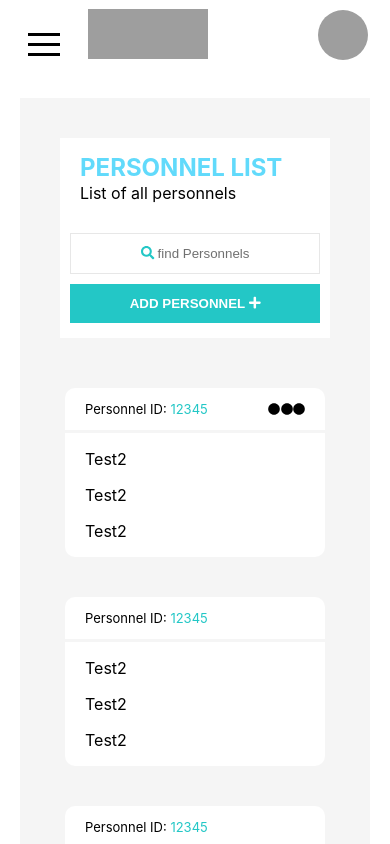
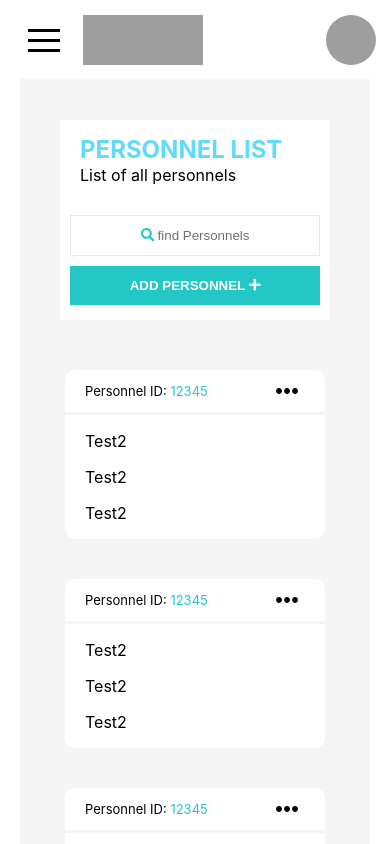
Before and after one commit to izzanrasyid/gadjian-test, a React (Create React App) app: page / in a window 390 px wide. Shown: the top 844 px of the page. Built offline with nearby package versions, Linux system fonts and the light colour scheme; grey boxes are pictures that could not be loaded.

Commit message:
layouting navbar

```diff
--- a/src/App.css
+++ b/src/App.css
@@ -10,6 +10,7 @@
   flex-direction: row;
   /* font-size: calc(10px + 2vmin); */
   justify-content: center;
+  padding-top: 10px;
 }
 
 .Header-left {
@@ -42,7 +43,10 @@
 
 @media (max-width: 768px) {
   .App-header {
-    padding-left: 20px;
+    position: fixed;
+    min-width: 100%;
+    padding: 10px 10px 10px 10px;
+    border-bottom: 60px;
   }
 
   .Text-user {
@@ -53,8 +57,16 @@
     margin: 0 20px;
   }
 
+  .Content {
+    margin-top: 70px;
+  }
+
   .Content-body {
     flex-direction: column;
+  }
+
+  .Header-left {
+    padding-left: 5px;
   }
 }
 
@@ -72,7 +84,7 @@
 }
 
 .App-menu {
-  padding-top: 30px;
+  padding-top: 10px;
   display: flex;
 }
 
@@ -116,7 +128,10 @@
 }
 
 .Burger-menu {
-  padding-top: 20px;
+  padding: 0 10px;
+  display: flex;
+  justify-content: center;
+  align-items: center;
 }
 
 .Content {
@@ -256,6 +271,7 @@
   display: flex;
   justify-content: center;
   align-items: center;
+  font-size: 0.5rem;
 }
 
 .Circle {
--- a/src/views/List.js
+++ b/src/views/List.js
@@ -61,8 +61,8 @@ function List () {
               <p className="Id-person-title">Personnel ID: <span className="Id-person-number">12345</span></p>
               <div className="Three-circle">
                 <FontAwesomeIcon className="Circle" icon={faCircle} size='xs'/>
-                <FontAwesomeIcon icon={faCircle} size='xs'/>
-                <FontAwesomeIcon icon={faCircle} size='xs'/>
+                <FontAwesomeIcon className="Circle" icon={faCircle} size='xs'/>
+                <FontAwesomeIcon className="Circle" icon={faCircle} size='xs'/>
               </div>
             </div>
             <div className="Card-body">
@@ -74,6 +74,11 @@ function List () {
           <div className="Employee-card">
             <div className="Card-header">
               <p className="Id-person-title">Personnel ID: <span className="Id-person-number">12345</span></p>
+              <div className="Three-circle">
+                <FontAwesomeIcon className="Circle" icon={faCircle} size='xs'/>
+                <FontAwesomeIcon className="Circle" icon={faCircle} size='xs'/>
+                <FontAwesomeIcon className="Circle" icon={faCircle} size='xs'/>
+              </div>
             </div>
             <div className="Card-body">
               <p>Test2</p>
@@ -84,6 +89,11 @@ function List () {
           <div className="Employee-card">
             <div className="Card-header">
               <p className="Id-person-title">Personnel ID: <span className="Id-person-number">12345</span></p>
+              <div className="Three-circle">
+                <FontAwesomeIcon className="Circle" icon={faCircle} size='xs'/>
+                <FontAwesomeIcon className="Circle" icon={faCircle} size='xs'/>
+                <FontAwesomeIcon className="Circle" icon={faCircle} size='xs'/>
+              </div>
             </div>
             <div className="Card-body">
               <p>Test2</p>
@@ -94,6 +104,11 @@ function List () {
           <div className="Employee-card">
             <div className="Card-header">
               <p className="Id-person-title">Personnel ID: <span className="Id-person-number">12345</span></p>
+              <div className="Three-circle">
+                <FontAwesomeIcon className="Circle" icon={faCircle} size='xs'/>
+                <FontAwesomeIcon className="Circle" icon={faCircle} size='xs'/>
+                <FontAwesomeIcon className="Circle" icon={faCircle} size='xs'/>
+              </div>
             </div>
             <div className="Card-body">
               <p>Test2</p>
```
